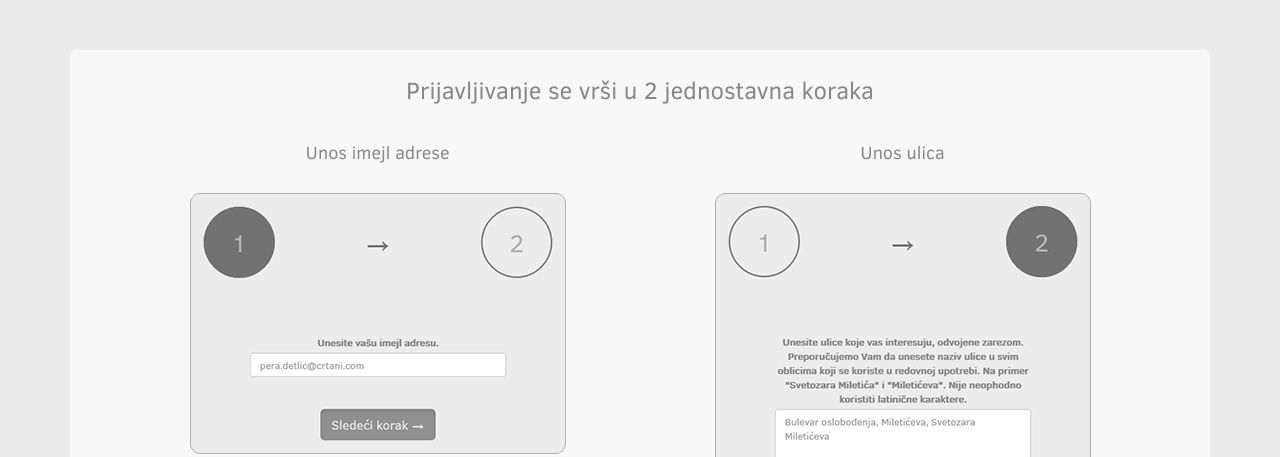
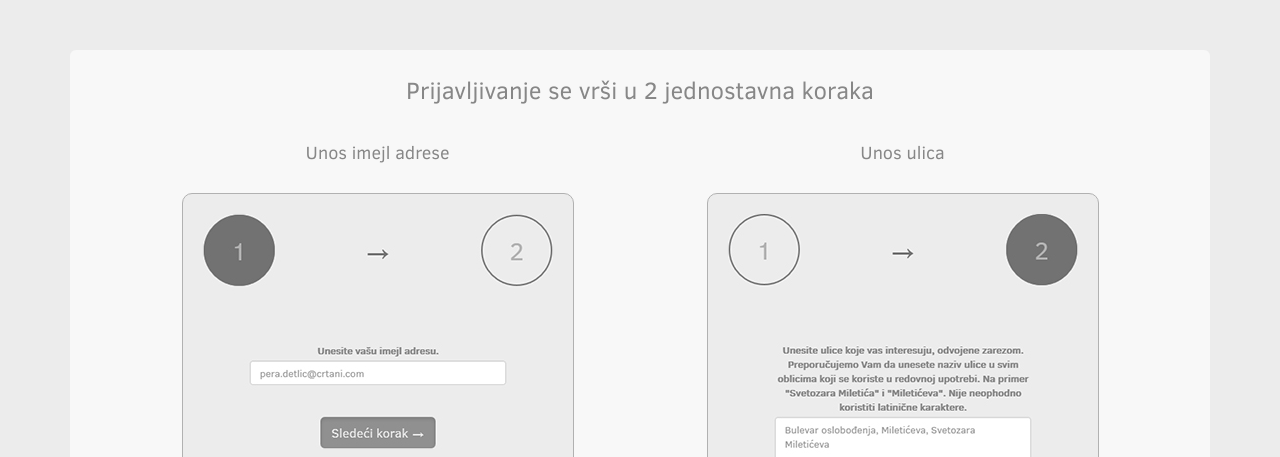
Before and after one commit to TanjaSS/servisne.info.dizajn, a plain HTML site: page index.html in a window 1280 px wide. Shown: the part 343-800 px from the top of the page. Drawn offline with Linux system fonts and the light colour scheme.

Commit message:
Sprite images

```diff
--- a/css/style.css
+++ b/css/style.css
@@ -37,51 +37,53 @@ a.a-green {
 	margin-top: 60px;
 }
 
-.step-explainer img, .avatar img {
-	visibility: hidden;
+.step-wrapper {
+	display: inline-block;
+	padding: 20px;
+	border: 1px solid #b1b1b1;
+	border-radius: 10px;
+	background-color: #ececec;
+}
+
+.step-explainer {
+	background: url(../slike/steps.png) no-repeat;
+	display: inline-block;
 }
 
 .step-1-explainer {
-	background: url(../slike/korak1-bw.jpg) no-repeat;
+	background-position: 0px -245px;
+	width: 350px;
+	height: 235px;
 }
 
 .step-1-explainer:hover {
-	background: url(../slike/korak1.jpg) no-repeat;
+	background-position: 0px 0px;
 }
 
 .step-2-explainer {
-	background: url(../slike/korak2-bw.jpg) no-repeat;
+	background-position: 0px -832px;
+	width: 350px;
+	height: 332px;
 }
 
 .step-2-explainer:hover {
-	background: url(../slike/korak2.jpg) no-repeat;
-}
-
-.step-explainer {
-	padding: 12px;
-	border: 1px solid #b1b1b1;
-	border-radius: 10px;
-	background-color: #ececec;
-	background-position: 12px 12px;
-	display: inline-block;
-}
-
-.step-explainer:hover {
-	background-color: #ececec;
-	background-position: 12px 12px;
+	background-position: 0px -490px;
 }
 
 .avatar {
+	background: url(../slike/about.png) no-repeat;
 	display: inline-block;
+	height: 200px;
+	width: 200px;
 }
 
 .tanja {
-	background: url(../slike/tanja-bw.jpg) no-repeat;
+	background-position: 0 -630px;
 	border-radius: 10px 100px 100px 100px;
 }
 
 .tanja:hover {
-	background: url(../slike/tanja.jpg) no-repeat;
+	background-position: 0 -420px;
 }
 
 .avatar-tanja {
@@ -90,14 +92,13 @@ a.a-green {
 }
 
 .nebojsa {
-	background: url(../slike/nebojsa-bw.jpg) no-repeat;
+	background-position: 0 -210px;
 	border-radius: 100px 10px 100px 100px;
 }
 
 .nebojsa:hover {
-	background: url(../slike/nebojsa.jpeg) no-repeat;
+	background-position: 0 0;
 }
-
 
 h2 {
 	color: #AD235E;
--- a/index.html
+++ b/index.html
@@ -50,14 +50,16 @@
 				<div class="row">
 					<div class="col-md-6 text-centered">
 						<h4>Unos imejl adrese</h4>
-						<div class="step-explainer step-1-explainer">
-							<img src="slike/korak1-bw.jpg">
+						<div class="step-wrapper">
+							<div class="step-explainer step-1-explainer">
+							</div>
 						</div>
 					</div>
 					<div class="col-md-6 text-centered">
 						<h4>Unos ulica</h4>
-						<div class="step-explainer step-2-explainer">
-							<img src="slike/korak2-bw.jpg">
+						<div class="step-wrapper">
+							<div class="step-explainer step-2-explainer">
+							</div>
 						</div>
 					</div>
 				</div>
```
Also changed, not shown: o-servisu.html (+0 -2 lines), slike/about.png (added), slike/steps.png (added).
